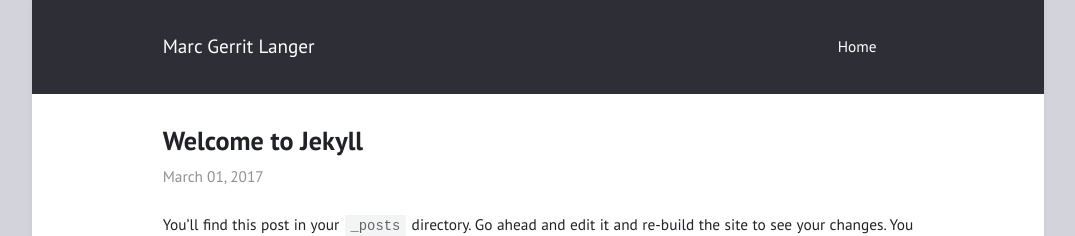
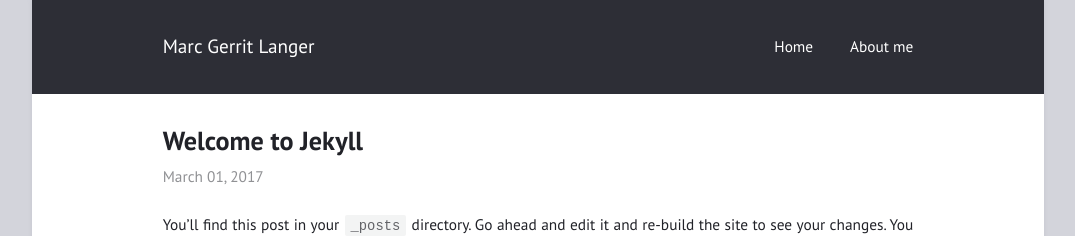
Before and after one commit to revolvermann76/revolvermann76.github.io, a Jekyll site: the page built from index.html, in a window 1280 px wide. Shown: the top 236 px of the page, without its empty margins (102-1177 px from the left). Built offline with Jekyll 4.4.1, drawn with Linux system fonts in a browser that asks for light colours.

Commit message:
Modified   _config.yml

```diff
--- a/_config.yml
+++ b/_config.yml
@@ -18,7 +18,7 @@ mathjax: true
 
 navigation:                # accepts {file, title, url, icon, sidebaricon}
   - {file: "index.html"}
-  - {url: "about"}
+  - {url: "about", title: "About me"}
 
 external:                  # shows a footer with social links - for available icons see fontawesome.com/icons
   - {title: Mail, icon: envelope, url: "mailto:postkutsch@gmail.com"}
```
